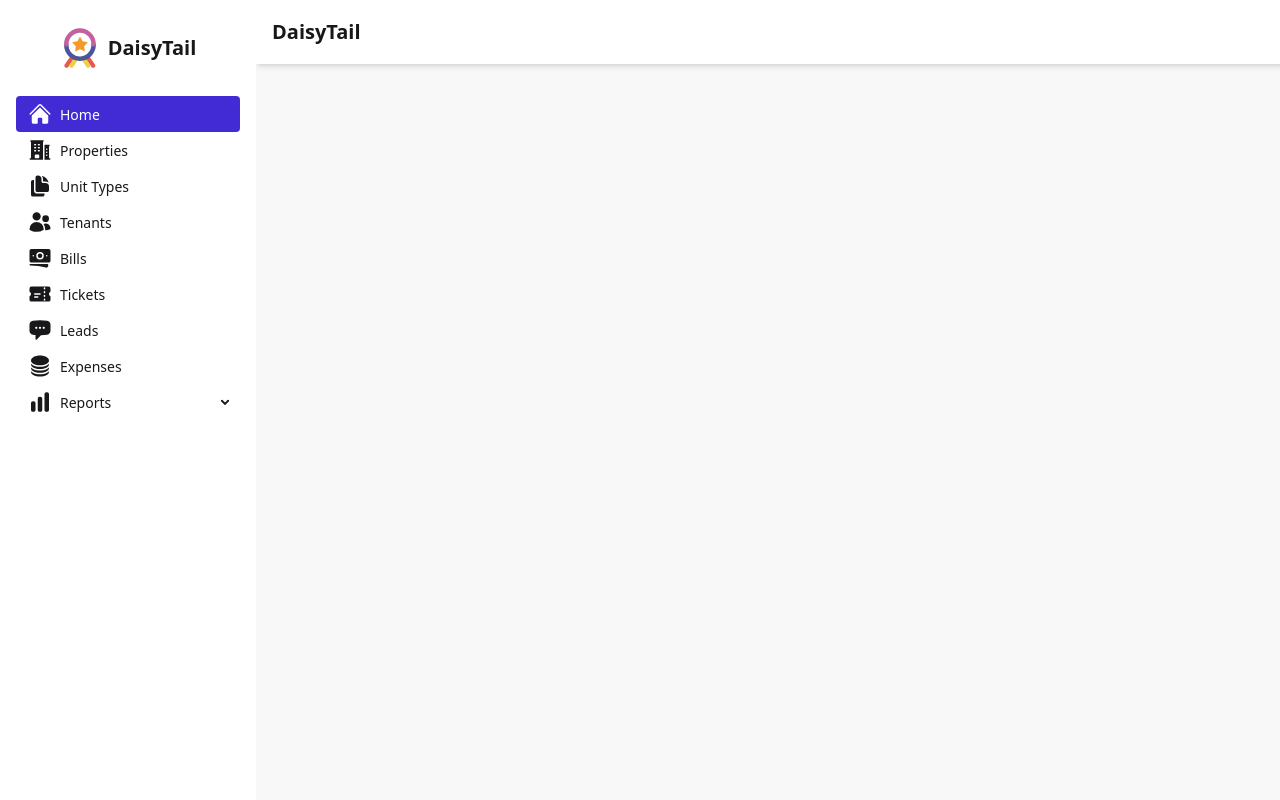
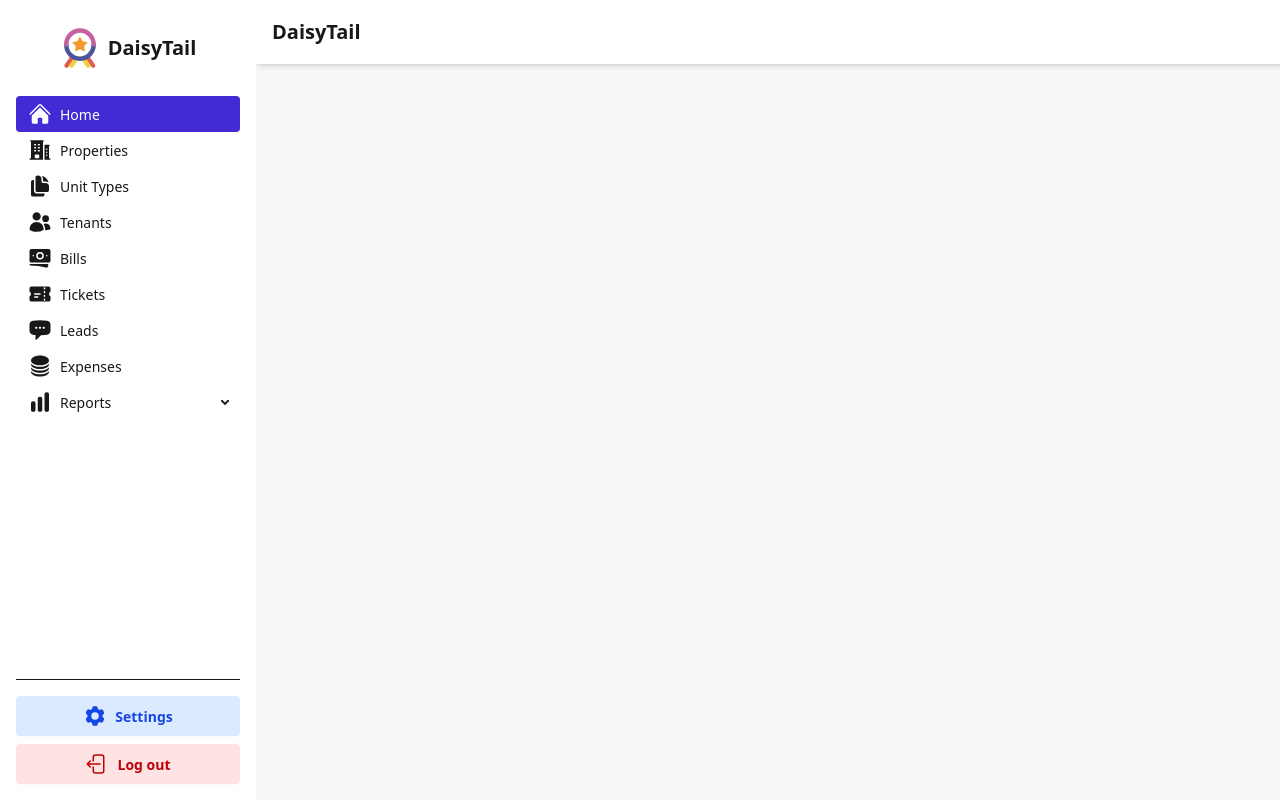
Before and after one commit to RobertoPotato/styled-django-cotton, a Django app: page / in a window 1280 px wide. Run offline with Django 5.2, Linux system fonts and the light colour scheme.

Commit message:
Changes made here add logout and settings buttons at the bottom of the screen

```diff
--- a/static/css/output.css
+++ b/static/css/output.css
@@ -7,14 +7,18 @@
     'Noto Color Emoji';
     --font-mono: ui-monospace, SFMono-Regular, Menlo, Monaco, Consolas, 'Liberation Mono', 'Courier New',
     monospace;
+    --color-red-100: oklch(93.6% 0.032 17.717);
+    --color-red-200: oklch(88.5% 0.062 18.334);
+    --color-red-700: oklch(50.5% 0.213 27.518);
+    --color-blue-100: oklch(93.2% 0.032 255.585);
+    --color-blue-200: oklch(88.2% 0.059 254.128);
     --color-blue-600: oklch(54.6% 0.245 262.881);
+    --color-blue-700: oklch(48.8% 0.243 264.376);
     --color-gray-100: oklch(96.7% 0.003 264.542);
-    --color-gray-400: oklch(70.7% 0.022 261.325);
     --color-gray-500: oklch(55.1% 0.027 264.364);
     --color-white: #fff;
     --spacing: 0.25rem;
     --container-xs: 20rem;
-    --container-sm: 24rem;
     --text-sm: 0.875rem;
     --text-sm--line-height: calc(1.25 / 0.875);
     --text-base: 1rem;
@@ -27,7 +31,6 @@
     --text-2xl--line-height: calc(2 / 1.5);
     --font-weight-semibold: 600;
     --font-weight-bold: 700;
-    --radius-lg: 0.5rem;
     --radius-xl: 0.75rem;
     --default-font-family: var(--font-sans);
     --default-mono-font-family: var(--font-mono);
@@ -1124,6 +1127,9 @@
   .mt-3 {
     margin-top: calc(var(--spacing) * 3);
   }
+  .mt-8 {
+    margin-top: calc(var(--spacing) * 8);
+  }
   .mr-2 {
     margin-right: calc(var(--spacing) * 2);
   }
@@ -1228,13 +1234,14 @@
     width: var(--size);
     height: var(--size);
   }
+  .size-5 {
+    width: calc(var(--spacing) * 5);
+    height: calc(var(--spacing) * 5);
+  }
   .size-6 {
     width: calc(var(--spacing) * 6);
     height: calc(var(--spacing) * 6);
   }
-  .h-5 {
-    height: calc(var(--spacing) * 5);
-  }
   .h-6 {
     height: calc(var(--spacing) * 6);
   }
@@ -1247,8 +1254,8 @@
   .min-h-full {
     min-height: 100%;
   }
-  .w-5 {
-    width: calc(var(--spacing) * 5);
+  .btn-block {
+    width: 100%;
   }
   .w-6 {
     width: calc(var(--spacing) * 6);
@@ -1264,9 +1271,6 @@
   }
   .w-full {
     width: 100%;
-  }
-  .max-w-sm {
-    max-width: var(--container-sm);
   }
   .max-w-xs {
     max-width: var(--container-xs);
@@ -1326,9 +1330,6 @@
   .rounded-full {
     border-radius: calc(infinity * 1px);
   }
-  .rounded-lg {
-    border-radius: var(--radius-lg);
-  }
   .rounded-xl {
     border-radius: var(--radius-xl);
   }
@@ -1336,18 +1337,32 @@
     border-style: var(--tw-border-style);
     border-width: 1px;
   }
+  .border-0 {
+    border-style: var(--tw-border-style);
+    border-width: 0px;
+  }
+  .border-t {
+    border-top-style: var(--tw-border-style);
+    border-top-width: 1px;
+  }
   .bg-base-100 {
     background-color: var(--color-base-100);
   }
   .bg-base-200 {
     background-color: var(--color-base-200);
   }
+  .bg-blue-100 {
+    background-color: var(--color-blue-100);
+  }
   .bg-gray-100 {
     background-color: var(--color-gray-100);
   }
   .bg-primary {
     background-color: var(--color-primary);
   }
+  .bg-red-100 {
+    background-color: var(--color-red-100);
+  }
   .bg-white {
     background-color: var(--color-white);
   }
@@ -1365,6 +1380,9 @@
   }
   .px-4 {
     padding-inline: calc(var(--spacing) * 4);
+  }
+  .pt-4 {
+    padding-top: calc(var(--spacing) * 4);
   }
   .pt-20 {
     padding-top: calc(var(--spacing) * 20);
@@ -1412,12 +1430,12 @@
   .text-blue-600 {
     color: var(--color-blue-600);
   }
+  .text-blue-700 {
+    color: var(--color-blue-700);
+  }
   .text-error {
     color: var(--color-error);
   }
-  .text-gray-400 {
-    color: var(--color-gray-400);
-  }
   .text-gray-500 {
     color: var(--color-gray-500);
   }
@@ -1426,6 +1444,9 @@
   }
   .text-primary {
     color: var(--color-primary);
+  }
+  .text-red-700 {
+    color: var(--color-red-700);
   }
   .text-success {
     color: var(--color-success);
@@ -1476,6 +1497,20 @@
   .btn-primary {
     --btn-color: var(--color-primary);
     --btn-fg: var(--color-primary-content);
+  }
+  .hover\:bg-blue-200 {
+    &:hover {
+      @media (hover: hover) {
+        background-color: var(--color-blue-200);
+      }
+    }
+  }
+  .hover\:bg-red-200 {
+    &:hover {
+      @media (hover: hover) {
+        background-color: var(--color-red-200);
+      }
+    }
   }
   .hover\:underline {
     &:hover {
--- a/templates/deetail/base.html
+++ b/templates/deetail/base.html
@@ -36,13 +36,13 @@
         </div>
         <div class="drawer-side z-30">
             <label for="sidebar-toggle" class="drawer-overlay"></label>
-            <aside class="menu p-4 w-64 min-h-full bg-base-100 text-base-content">
+            <aside class="menu p-4 w-64 min-h-full bg-base-100 text-base-content flex flex-col">
                 <!-- Logo area -->
                 <div class="flex items-center justify-center h-16 mb-4">
                     <img src="{% static 'images/logo.svg' %}" alt="Logo" class="h-10 mr-2" />
                     <span class="font-bold text-xl">DaisyTail</span>
                 </div>
-                <ul>
+                <ul class="flex-1">
                     <li>
                         <a href="{% url 'home' %}"
                            class="{% if request.resolver_match.url_name == 'home' %}active bg-primary text-white{% endif %}">
@@ -183,6 +183,26 @@
                         </details>
                     </li>
                 </ul>
+
+                <!-- Settings/Logout at the bottom -->
+                <div class="mt-8 pt-4 border-t flex flex-col gap-2">
+                    <a href="#" class="btn btn-block flex items-center gap-2 bg-blue-100 text-blue-700 hover:bg-blue-200 border-0">
+                        <svg xmlns="http://www.w3.org/2000/svg" viewBox="0 0 24 24" fill="currentColor" class="size-6">
+                        <path fill-rule="evenodd" d="M11.078 2.25c-.917 0-1.699.663-1.85 1.567L9.05 4.889c-.02.12-.115.26-.297.348a7.493 7.493 0 0 0-.986.57c-.166.115-.334.126-.45.083L6.3 5.508a1.875 1.875 0 0 0-2.282.819l-.922 1.597a1.875 1.875 0 0 0 .432 2.385l.84.692c.095.078.17.229.154.43a7.598 7.598 0 0 0 0 1.139c.015.2-.059.352-.153.43l-.841.692a1.875 1.875 0 0 0-.432 2.385l.922 1.597a1.875 1.875 0 0 0 2.282.818l1.019-.382c.115-.043.283-.031.45.082.312.214.641.405.985.57.182.088.277.228.297.35l.178 1.071c.151.904.933 1.567 1.85 1.567h1.844c.916 0 1.699-.663 1.85-1.567l.178-1.072c.02-.12.114-.26.297-.349.344-.165.673-.356.985-.57.167-.114.335-.125.45-.082l1.02.382a1.875 1.875 0 0 0 2.28-.819l.923-1.597a1.875 1.875 0 0 0-.432-2.385l-.84-.692c-.095-.078-.17-.229-.154-.43a7.614 7.614 0 0 0 0-1.139c-.016-.2.059-.352.153-.43l.84-.692c.708-.582.891-1.59.433-2.385l-.922-1.597a1.875 1.875 0 0 0-2.282-.818l-1.02.382c-.114.043-.282.031-.449-.083a7.49 7.49 0 0 0-.985-.57c-.183-.087-.277-.227-.297-.348l-.179-1.072a1.875 1.875 0 0 0-1.85-1.567h-1.843ZM12 15.75a3.75 3.75 0 1 0 0-7.5 3.75 3.75 0 0 0 0 7.5Z" clip-rule="evenodd" />
+                        </svg>
+                        Settings
+                    </a>
+
+                    <form method="post" action="#">
+                        {% csrf_token %}
+                        <button type="submit" class="btn btn-block flex items-center gap-2 bg-red-100 text-red-700 hover:bg-red-200 border-0">
+                            <svg xmlns="http://www.w3.org/2000/svg" viewBox="0 0 24 24" fill="currentColor" class="size-6">
+                            <path fill-rule="evenodd" d="M16.5 3.75a1.5 1.5 0 0 1 1.5 1.5v13.5a1.5 1.5 0 0 1-1.5 1.5h-6a1.5 1.5 0 0 1-1.5-1.5V15a.75.75 0 0 0-1.5 0v3.75a3 3 0 0 0 3 3h6a3 3 0 0 0 3-3V5.25a3 3 0 0 0-3-3h-6a3 3 0 0 0-3 3V9A.75.75 0 1 0 9 9V5.25a1.5 1.5 0 0 1 1.5-1.5h6ZM5.78 8.47a.75.75 0 0 0-1.06 0l-3 3a.75.75 0 0 0 0 1.06l3 3a.75.75 0 0 0 1.06-1.06l-1.72-1.72H15a.75.75 0 0 0 0-1.5H4.06l1.72-1.72a.75.75 0 0 0 0-1.06Z" clip-rule="evenodd" />
+                            </svg>
+                            Log out
+                        </button>
+                    </form>
+                </div>
             </aside>
         </div>
     </div>
```
